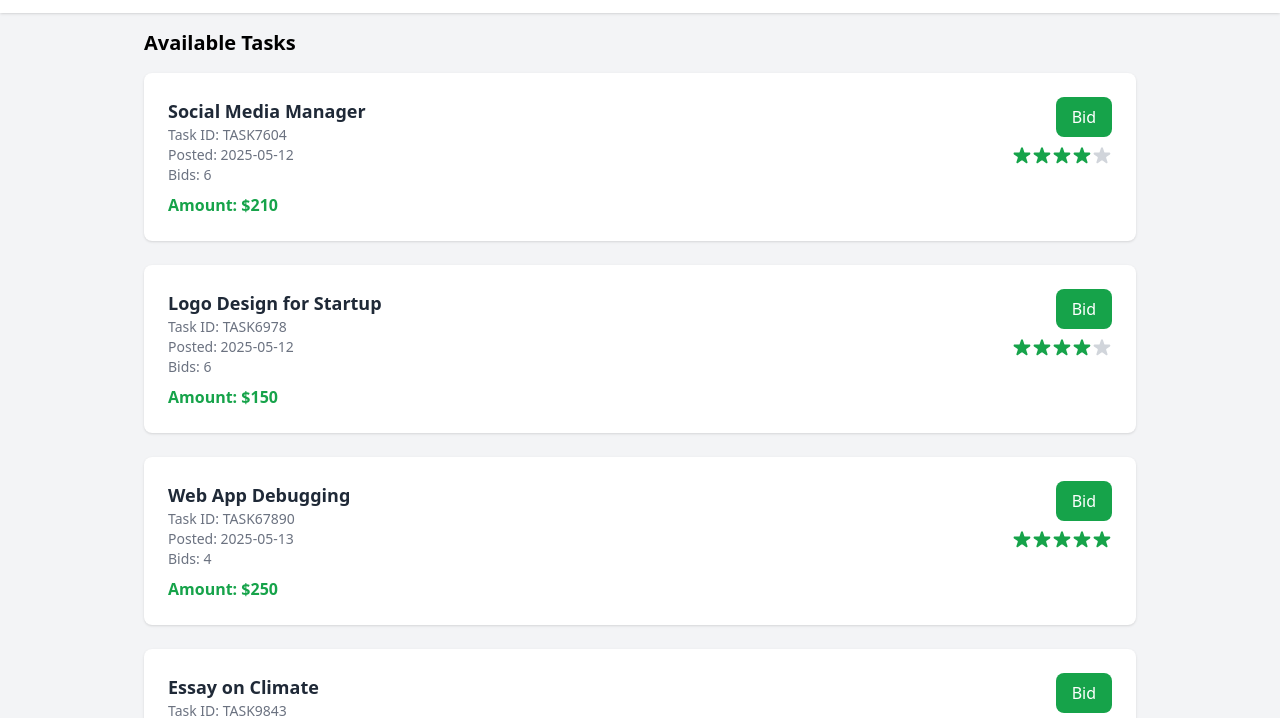
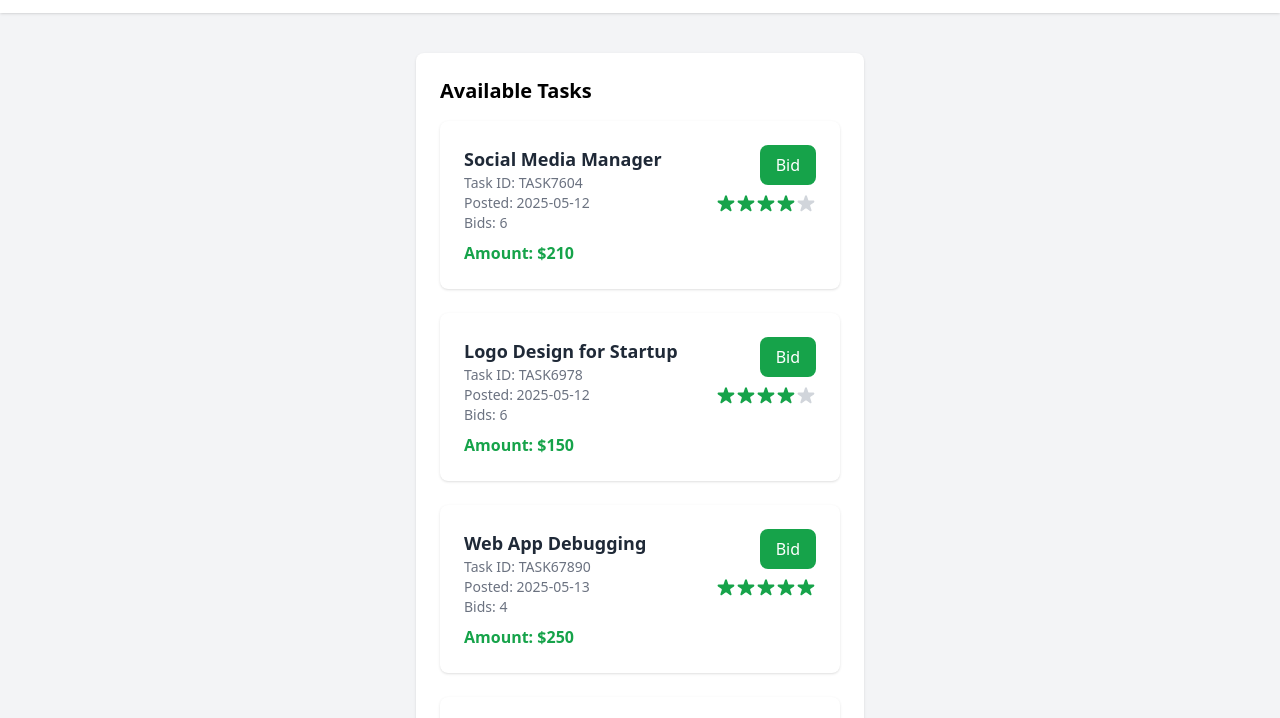
Before and after one commit to CashWayAppRegulatedCentralBankOfAmerica/loin, a plain HTML site: page task.html in a window 1280 px wide. Shown: the part 51-769 px from the top of the page. Drawn offline with nearby package versions, Linux system fonts and the light colour scheme.

Commit message:
Update task.html

```diff
--- a/task.html
+++ b/task.html
@@ -11,7 +11,7 @@
     <h1 class="text-2xl font-bold text-green-600">Nova Prime</h1>
   </header>
 
-  <main class="max-w-5xl mx-auto p-4">
+<main class="max-w-md mx-auto mt-10 bg-white p-6 pb-20 rounded-lg shadow">
     <h2 class="text-xl font-semibold mb-4">Available Tasks</h2>
 
     <div id="taskList" class="space-y-6">
```
